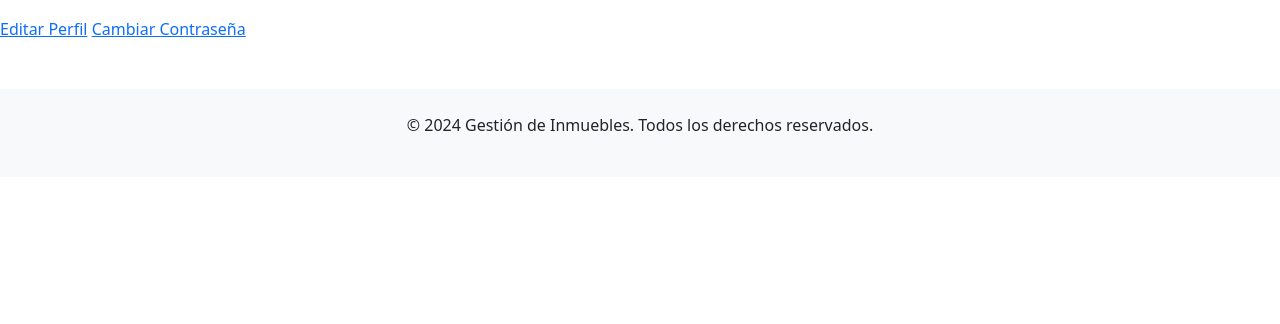
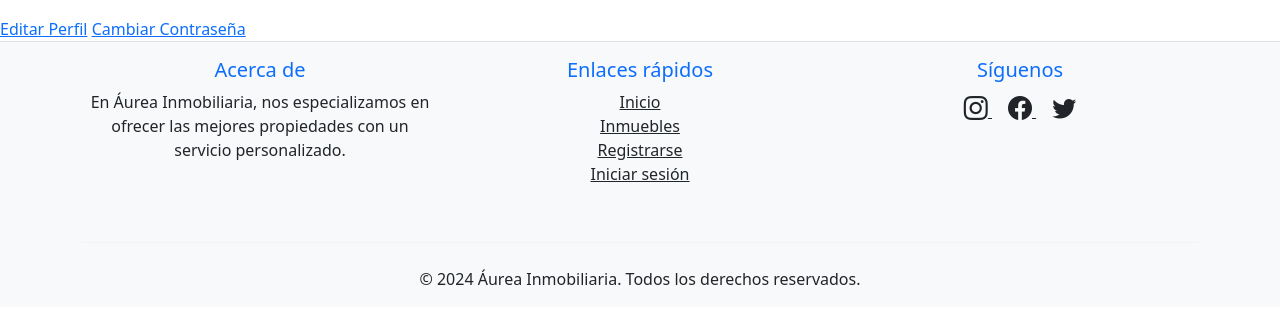
Before and after one commit to KarenLimari/proyecto_inmuebles, a Django app: template gestion_inmuebles/templates/perfil_usuario.html in a window 1280 px wide. Shown: the part 165-489 px from the top of the page. Run offline with Django 3.2, Linux system fonts and the light colour scheme; the template is opened without the code that fills it, so the values that code supplies are empty.

Commit message:
update base.html

```diff
--- a/gestion_inmuebles/templates/base.html
+++ b/gestion_inmuebles/templates/base.html
@@ -12,17 +12,14 @@
     {% block extra_head %}{% endblock %}
     {% load static %}
 </head>
-
 <body>
     <!-- Navbar común para todas las páginas -->
     <nav class="navbar navbar-expand-lg navbar-light bg-light shadow-sm">
         <div class="container-fluid">
-        <!-- Aquí agregamos el logo -->
             <a class="navbar-brand" href="#">
                 <img src="{% static 'images/logo.jpg' %}" alt="Áurea Propiedades" style="height: 70px;">
             </a>
-        <button class="navbar-toggler" type="button" data-bs-toggle="collapse" data-bs-target="#navbarNav"
-          aria-controls="navbarNav" aria-expanded="false" aria-label="Toggle navigation">
+            <button class="navbar-toggler" type="button" data-bs-toggle="collapse" data-bs-target="#navbarNav" aria-controls="navbarNav" aria-expanded="false" aria-label="Toggle navigation">
                 <span class="navbar-toggler-icon"></span>
             </button>
             <div class="collapse navbar-collapse" id="navbarNav">
@@ -50,18 +47,59 @@
     </nav>
 
     <!-- Carrusel de imágenes con leyenda -->
-    {% block carousel %}
-    {% endblock %}
+    {% block carousel %}{% endblock %}
 
     <!-- Contenido de la página -->
-    <main>{% block content %} {% endblock %}</main>
+    <main>{% block content %}{% endblock %}</main>
 
-    <!-- Footer -->
-    <footer class="bg-light text-center py-4 mt-5">
-      <p>© 2024 Gestión de Inmuebles. Todos los derechos reservados.</p>
+    <!-- Footer Elegante y con separación de las propiedades -->
+    <footer class="bg-light text-center py-3" style="background-color: #f8f9fa; border-top: 1px solid #e0e0e0;">
+        <div class="container">
+            <div class="row">
+                <!-- Columna de Acerca de -->
+                <div class="col-md-4 mb-3">
+                    <h5 class="text-primary">Acerca de</h5>
+                    <p>En Áurea Inmobiliaria, nos especializamos en ofrecer las mejores propiedades con un servicio personalizado.</p>
+                </div>
+
+                <!-- Columna de Enlaces -->
+                <div class="col-md-4 mb-3">
+                    <h5 class="text-primary">Enlaces rápidos</h5>
+                    <ul class="list-unstyled">
+                        <li><a href="{% url 'home' %}" class="text-dark">Inicio</a></li>
+                        <li><a href="{% url 'listar_propiedades' %}" class="text-dark">Inmuebles</a></li>
+                        <li><a href="{% url 'register' %}" class="text-dark">Registrarse</a></li>
+                        <li><a href="{% url 'login' %}" class="text-dark">Iniciar sesión</a></li>
+                    </ul>
+                </div>
+
+                <!-- Columna de Redes Sociales -->
+                <div class="col-md-4 mb-3">
+                    <h5 class="text-primary">Síguenos</h5>
+                    <a href="https://www.instagram.com" class="text-dark mx-2" target="_blank">
+                        <i class="bi bi-instagram" style="font-size: 24px;"></i>
+                    </a>
+                    <a href="https://www.facebook.com" class="text-dark mx-2" target="_blank">
+                        <i class="bi bi-facebook" style="font-size: 24px;"></i>
+                    </a>
+                    <a href="https://www.twitter.com" class="text-dark mx-2" target="_blank">
+                        <i class="bi bi-twitter" style="font-size: 24px;"></i>
+                    </a>
+                </div>
+            </div>
+
+            <!-- Línea de separación -->
+            <hr class="my-4" style="border-color: #e0e0e0;"/>
+
+            <!-- Información de derechos reservados -->
+            <p class="text-dark mb-0">© 2024 Áurea Inmobiliaria. Todos los derechos reservados.</p>
+        </div>
     </footer>
 
     <!-- Enlace a Bootstrap JS -->
     <script src="https://cdn.jsdelivr.net/npm/bootstrap@5.3.0-alpha1/dist/js/bootstrap.bundle.min.js"></script>
+
+    <!-- Iconos de Bootstrap -->
+    <link href="https://cdn.jsdelivr.net/npm/bootstrap-icons/font/bootstrap-icons.css" rel="stylesheet">
 </body>
 </html>
```
Also changed, not shown: gestion_inmuebles/templates/home.html (+10 -0 lines), gestion_inmuebles/views.py (+15 -33 lines). Lines whose indentation alone changed are shown as unchanged.
